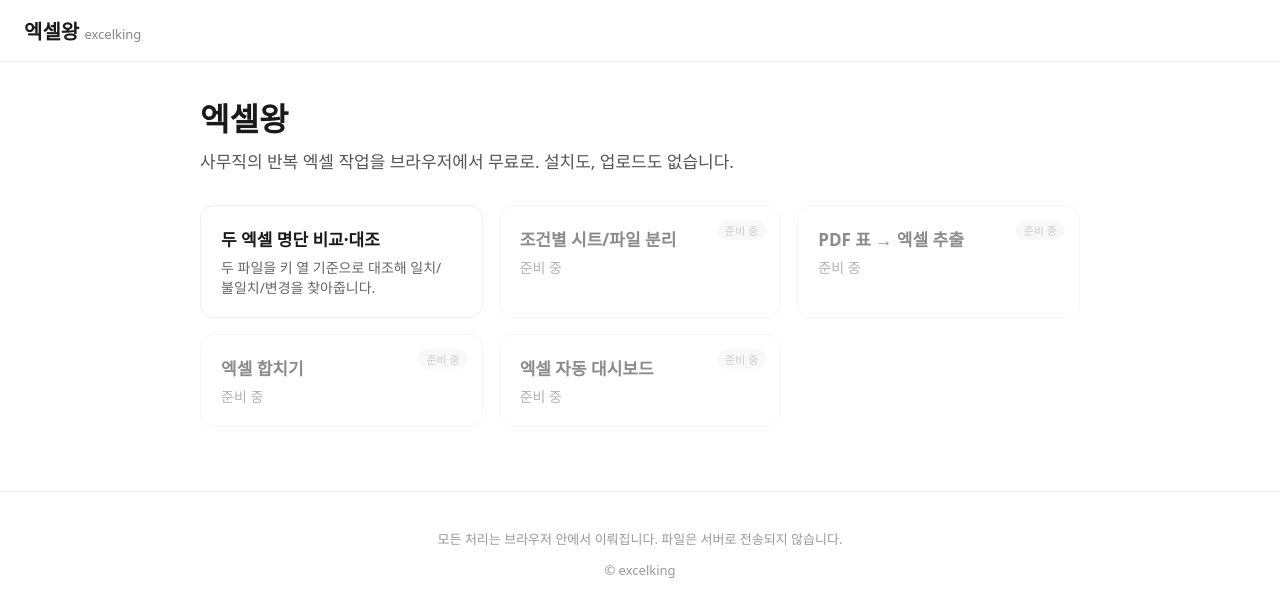
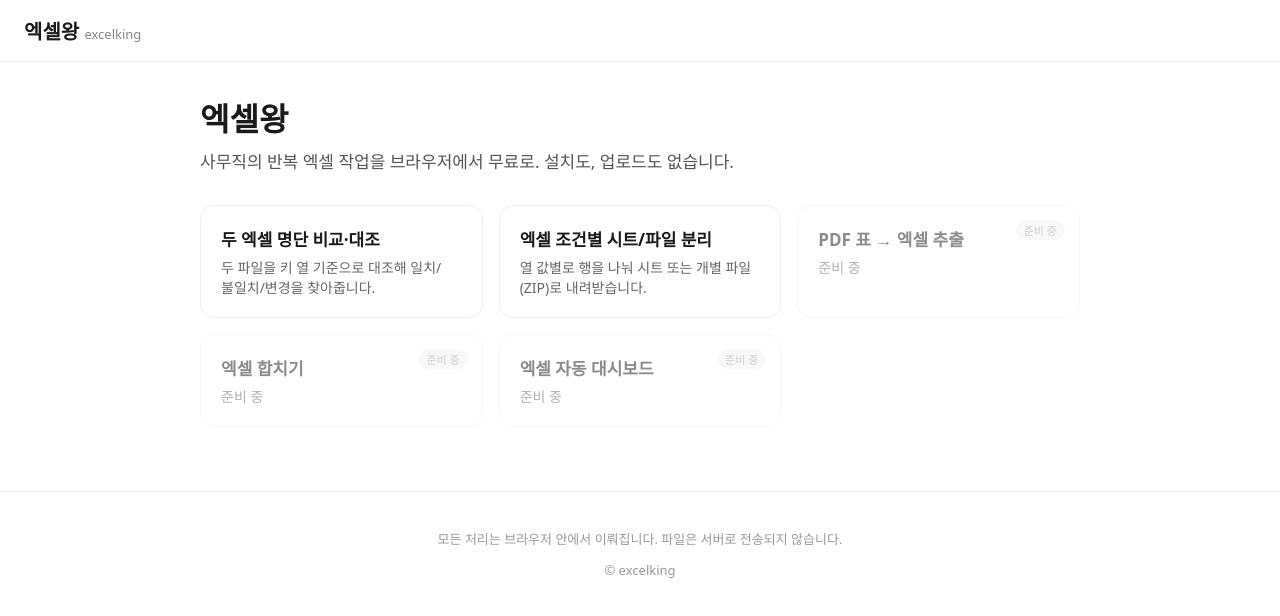
Before and after one commit to dalgeom/excelking, a SvelteKit app: page / in a window 1280 px wide. Shown: the top 616 px of the page. Built offline with nearby package versions, Linux system fonts and the light colour scheme.

Commit message:
feat: 허브에 excel-split 카드 활성화

```diff
--- a/src/routes/+page.svelte
+++ b/src/routes/+page.svelte
@@ -6,7 +6,12 @@
       desc: '두 파일을 키 열 기준으로 대조해 일치/불일치/변경을 찾아줍니다.',
       live: true
     },
-    { href: '#', title: '조건별 시트/파일 분리', desc: '준비 중', live: false },
+    {
+      href: '/excel-split',
+      title: '엑셀 조건별 시트/파일 분리',
+      desc: '열 값별로 행을 나눠 시트 또는 개별 파일(ZIP)로 내려받습니다.',
+      live: true
+    },
     { href: '#', title: 'PDF 표 → 엑셀 추출', desc: '준비 중', live: false },
     { href: '#', title: '엑셀 합치기', desc: '준비 중', live: false },
     { href: '#', title: '엑셀 자동 대시보드', desc: '준비 중', live: false }
```
